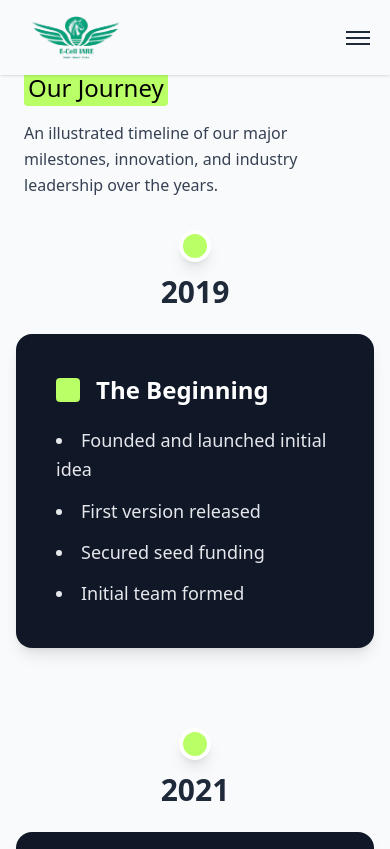
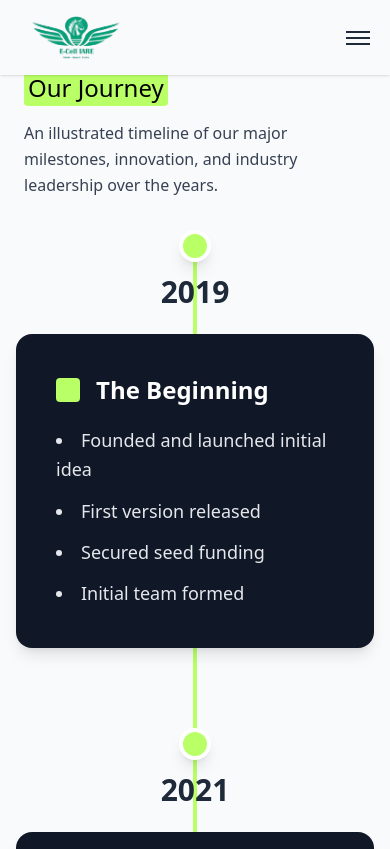
Before and after one commit to Maximus5470/Ecell-Website, a Next.js app: page /about in a window 390 px wide. Shown: the top 849 px of the page. Built offline with nearby package versions, Linux system fonts and the light colour scheme.

Commit message:
Make central timeline line visible on all screens and adjust styling for progress overlay

```diff
--- a/components/Timeline.tsx
+++ b/components/Timeline.tsx
@@ -89,12 +89,12 @@ const Timeline = () => {
 
         <div className="max-w-7xl mx-auto">
         <div className="relative" ref={timelineRef}>
-          {/* Central timeline line - gray background */}
-          <div className="hidden md:block absolute left-1/2 transform -translate-x-1/2 h-full w-1 bg-gray-200"></div>
+          {/* Central timeline line - gray background - visible on all screens */}
+          <div className="absolute left-1/2 transform -translate-x-1/2 h-full w-1 bg-gray-200"></div>
 
-          {/* Central timeline line - green progress overlay */}
+          {/* Central timeline line - green progress overlay - visible on all screens */}
           <div
-            className="hidden md:block absolute left-1/2 transform -translate-x-1/2 w-1 bg-[#B9FF66] transition-all duration-200 ease-out top-0"
+            className="absolute left-1/2 transform -translate-x-1/2 w-1 bg-[#B9FF66] transition-all duration-200 ease-out top-0"
             style={{
               height: `${scrollProgress}px`,
               transformOrigin: 'top'
```
